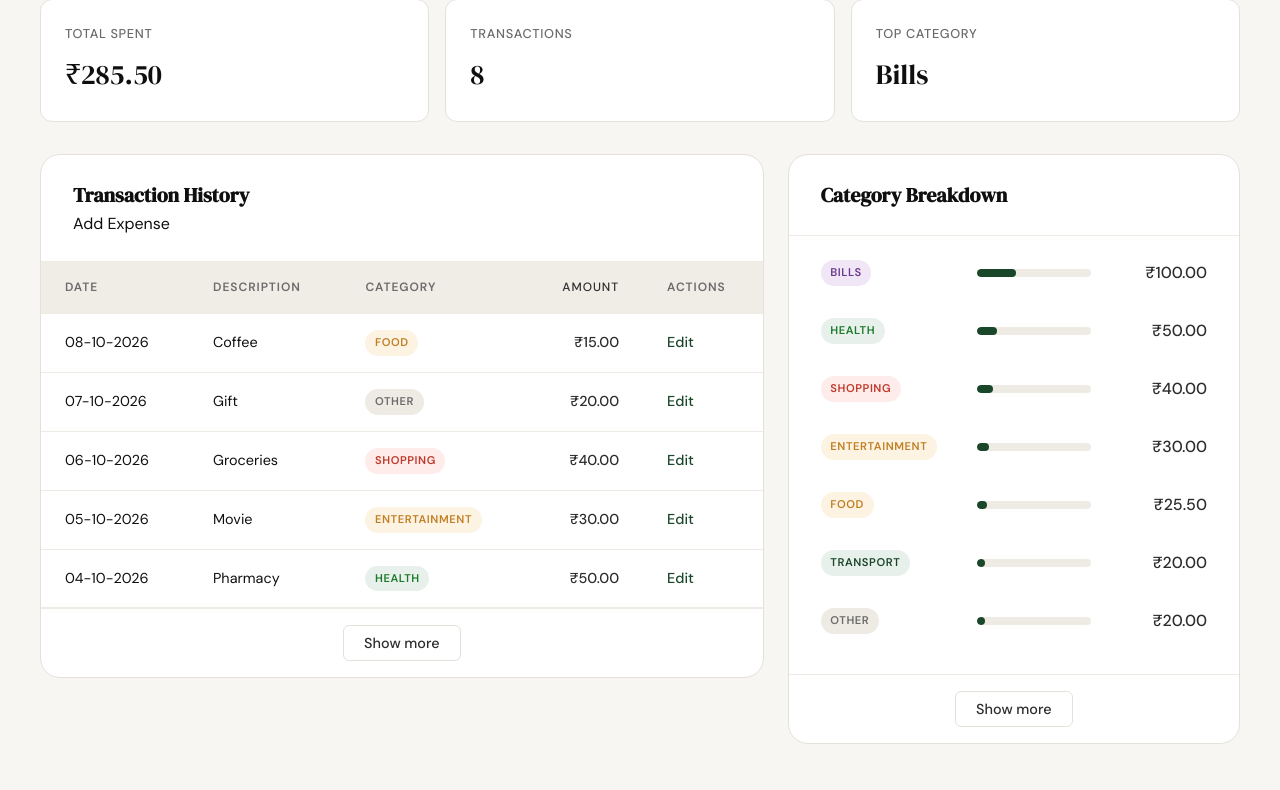
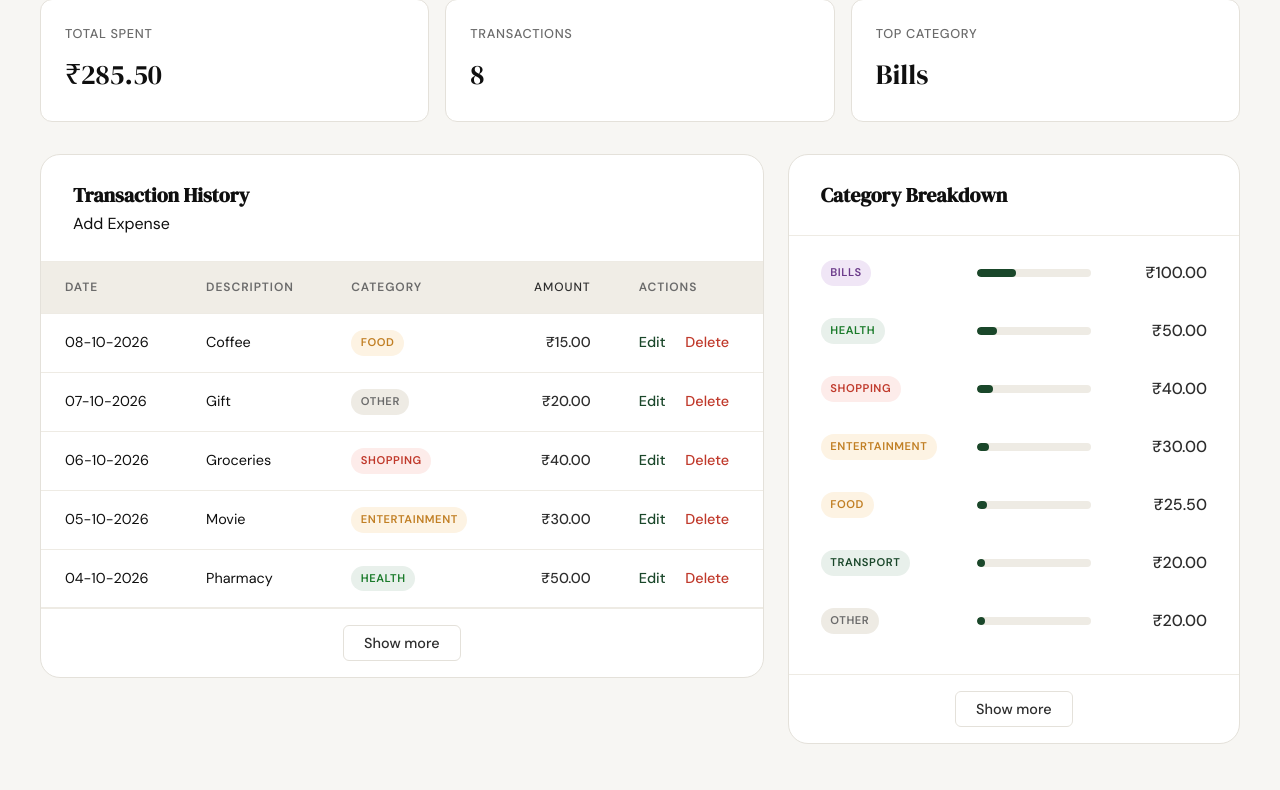
Before and after one commit to yashh-alpha/spendly, a Flask app: page /profile in a window 1280 px wide. Shown: the part 423-1213 px from the top of the page. Run offline with Flask 3, Linux system fonts and the light colour scheme; the visitor is signed in with stand-in values (Sample User, id 1); data comes from the database, SQL or seed files in the repository.

Commit message:
feat: add delete expense functionality

```diff
--- a/app.py
+++ b/app.py
@@ -3,7 +3,7 @@ from werkzeug.security import generate_password_hash, check_password_hash
 from datetime import datetime, date
 import os
 from database.db import get_db, init_db, seed_db, close_db
-from database.queries import get_recent_transactions, get_category_breakdown, get_user_by_id, get_summary_stats, insert_expense, get_expense_by_id, update_expense
+from database.queries import get_recent_transactions, get_category_breakdown, get_user_by_id, get_summary_stats, insert_expense, get_expense_by_id, update_expense, delete_expense
 
 
 VALID_CATEGORIES = ["Food", "Transport", "Bills", "Health", "Entertainment", "Shopping", "Other"]
@@ -414,9 +414,18 @@ def edit_expense(id):
     return redirect(url_for("profile"))
 
 
-@app.route("/expenses/<int:id>/delete")
-def delete_expense(id):
-    return "Delete expense — coming in Step 9"
+@app.route("/expenses/<int:id>/delete", methods=["POST"])
+def delete_expense_route(id):
+    if not session.get("user_id"):
+        return redirect(url_for("login"))
+
+    # Ownership check
+    expense = get_expense_by_id(session["user_id"], id)
+    if not expense:
+        abort(404)
+
+    delete_expense(id, session["user_id"])
+    return redirect(url_for("profile"))
 
 
 if __name__ == "__main__":
--- a/database/queries.py
+++ b/database/queries.py
@@ -282,6 +282,27 @@ def update_expense(user_id, expense_id, amount, category, date, description=None
         conn.close()
 
 
+def delete_expense(expense_id, user_id):
+    """Delete an expense by id, scoped to the given user for safety.
+
+    Args:
+        expense_id: The expense id to delete.
+        user_id: The user's database id (for ownership check).
+
+    Returns:
+        None (raises no exception if not found or not owned; safe no-op).
+    """
+    conn = _get_connection()
+    try:
+        conn.execute(
+            "DELETE FROM expenses WHERE id = ? AND user_id = ?",
+            (expense_id, user_id),
+        )
+        conn.commit()
+    finally:
+        conn.close()
+
+
 def insert_expense(user_id, amount, category, date, description=None):
     """Insert a new expense for the given user.
 
--- a/static/css/style.css
+++ b/static/css/style.css
@@ -1409,6 +1409,23 @@ a { color: inherit; text-decoration: none; }
     text-decoration: underline;
 }
 
+.btn-delete {
+    background: transparent;
+    border: none;
+    padding: 0;
+    color: var(--danger);
+    font-family: var(--font-body);
+    font-size: 0.9rem;
+    font-weight: 500;
+    cursor: pointer;
+    margin-left: 1rem;
+    transition: color 0.2s;
+}
+
+.btn-delete:hover {
+    text-decoration: underline;
+}
+
 /* Flash messages */
 .profile-flash {
     margin-bottom: 1rem;
--- a/templates/profile.html
+++ b/templates/profile.html
@@ -111,7 +111,13 @@
                                     <span class="profile-category-badge badge-{{ tx.category.lower() }}">{{ tx.category }}</span>
                                 </td>
                                 <td class="text-right">₹{{ "%.2f"|format(tx.amount) }}</td>
-                                <td><a href="{{ url_for('edit_expense', id=tx.id) }}" class="btn-action">Edit</a></td>
+                                <td>
+                                    <a href="{{ url_for('edit_expense', id=tx.id) }}" class="btn-action">Edit</a>
+                                    <form method="POST" action="{{ url_for('delete_expense_route', id=tx.id) }}" style="display:inline"
+                                          onsubmit="return confirm('Delete this expense?')">
+                                      <button type="submit" class="btn-delete">Delete</button>
+                                    </form>
+                                </td>
                             </tr>
                             {% endfor %}
                         </tbody>
```
